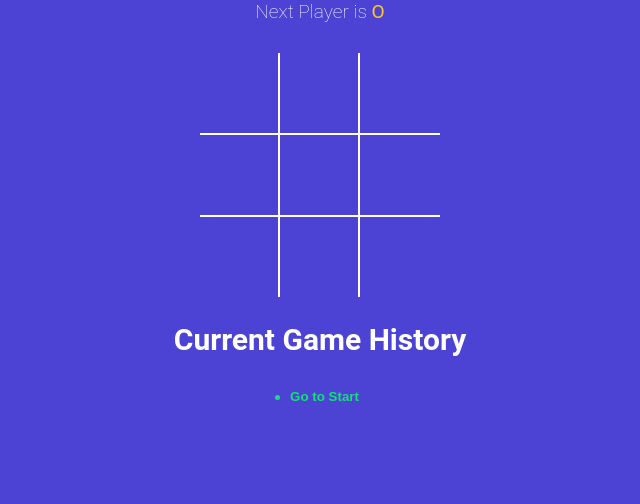
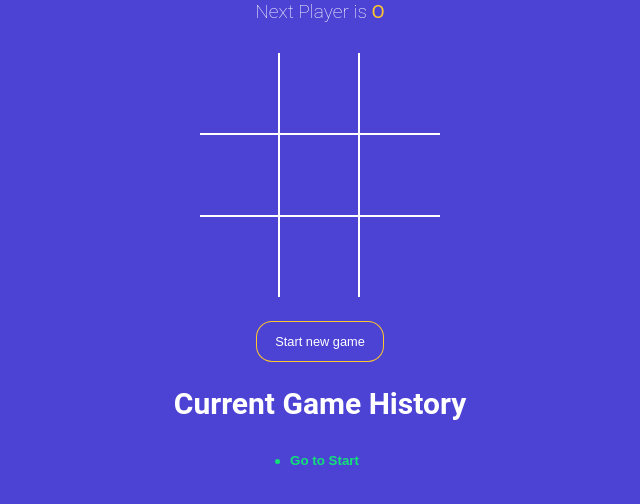
Before and after one commit to rsbisne/tictactoe-game, a React (Vite) app: page / in a window 1280 px wide. Shown: the top 504 px of the page, without its empty margins (320-960 px from the left). Built offline with nearby package versions, Linux system fonts and the light colour scheme.

Commit message:
added reset button

```diff
--- a/src/App.jsx
+++ b/src/App.jsx
@@ -5,10 +5,10 @@
 import History from './components/History';
 import { calculateWinner } from './winner';
 
+const NEW_GAME = [{ squares: Array(9).fill(null), isXNext: false }];
+
 function App() {
-  const [history, setHistory] = useState([
-    { squares: Array(9).fill(null), isXNext: false },
-  ]);
+  const [history, setHistory] = useState(NEW_GAME);
   const [currentMove, setCurrentMove] = useState(0);
   const gamingBoard = history[currentMove];
   const winner = calculateWinner(gamingBoard.squares);
@@ -44,6 +44,10 @@
   const moveTo = move => {
     setCurrentMove(move);
   };
+  const onNewGameStart = () => {
+    setHistory(NEW_GAME);
+    setCurrentMove(0);
+  };
   return (
     <div className="app">
       <StatusMessage winner={winner} gamingBoard={gamingBoard} />
@@ -51,6 +55,13 @@
         squares={gamingBoard.squares}
         handleSquareClick={handleSquareClick}
       />
+      <button
+        type="button"
+        onClick={onNewGameStart}
+        className={`btn-reset ${winner ? 'active' : ''}`}
+      >
+        Start new game
+      </button>
       <h2>Current Game History</h2>
       <History history={history} moveTo={moveTo} currentMove={currentMove} />
     </div>
```
